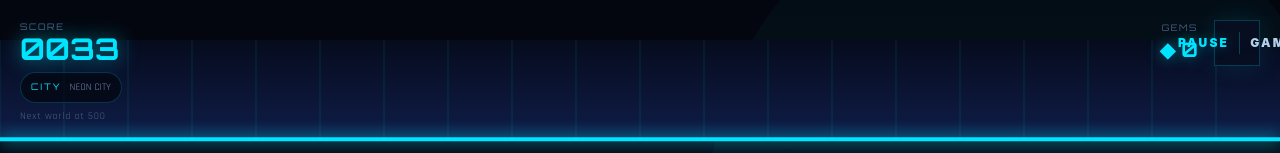
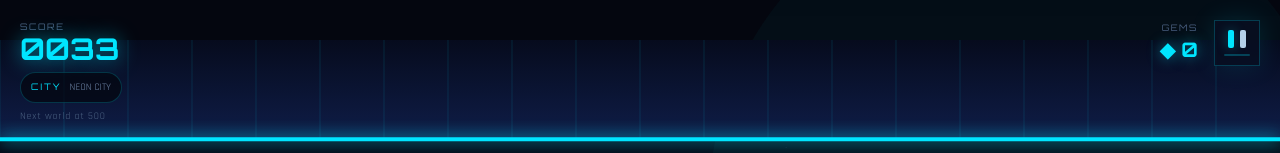
Before and after one commit to joshcost4/gravity-flip, a React (Vite) app: page / in a window 1280 px wide. Both pictures are taken after a click on the button "PLAY". Shown: the top 153 px of the page. Built offline with nearby package versions, Linux system fonts and the light colour scheme.

Commit message:
Fix pause button (no wordings)

```diff
--- a/src/app/App.tsx
+++ b/src/app/App.tsx
@@ -1910,10 +1910,12 @@ export default function App() {
                 }}
                 onClick={() => setScreen("paused")}
               >
-                <div style={{ display: "flex", flexDirection: "row", alignItems: "center", gap: 10, padding: "0 10px" }}>
-                  <span style={{ display: "block", fontSize: 12, fontWeight: 900, color: "#00e5ff", textShadow: "0 0 14px rgba(0,229,255,0.35)" }}>PAUSE</span>
-                  <span style={{ display: "block", width: 1, height: 22, background: "rgba(0,229,255,0.25)" }} />
-                  <span style={{ display: "block", fontSize: 12, fontWeight: 900, color: "rgba(200,230,255,0.9)" }}>GAME</span>
+                <div style={{ display: "flex", flexDirection: "column", alignItems: "center", justifyContent: "center", gap: 6, padding: 0 }}>
+                  <div style={{ display: "flex", gap: 6, alignItems: "center", justifyContent: "center" }}>
+                    <div style={{ width: 6, height: 18, background: "#00e5ff", borderRadius: 2, boxShadow: "0 0 12px rgba(0,229,255,0.35)" }} />
+                    <div style={{ width: 6, height: 18, background: "rgba(200,230,255,0.9)", borderRadius: 2 }} />
+                  </div>
+                  <div style={{ width: 26, height: 2, background: "rgba(0,229,255,0.25)", borderRadius: 999 }} />
                 </div>
               </button>
             </div>
```
